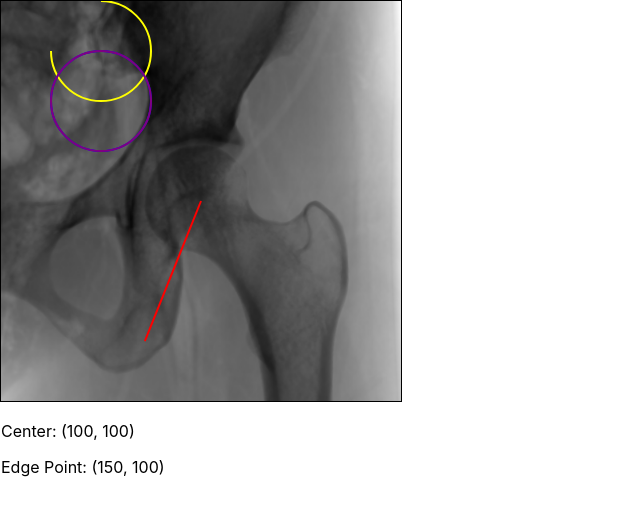
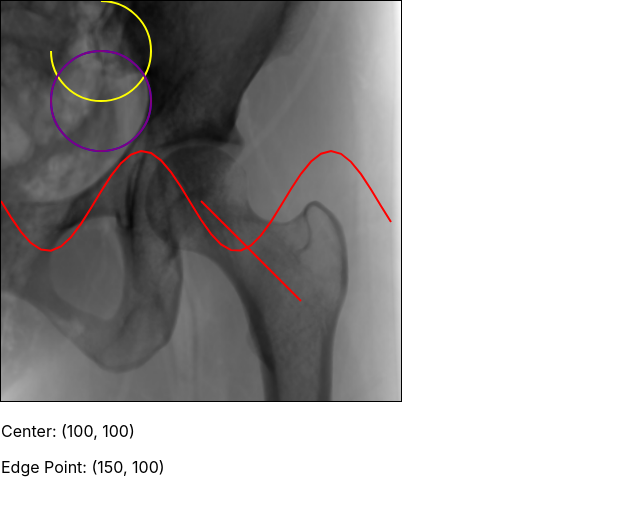
Before and after one commit to kayan9896/shapes, a React (Create React App) app in the folder shapes/: page / in a window 1280 px wide. Shown: the top 516 px of the page, without its empty margins (0-640 px from the left). Built offline with nearby package versions, Linux system fonts and the light colour scheme.

Commit message:
extend line to curve

```diff
--- a/shapes/src/App.js
+++ b/shapes/src/App.js
@@ -20,6 +20,12 @@ const App = () => {
     [100, 50],   // Co-vertex
     [150, 100]   // Second vertex
   ];
+
+  const sinPoints = [];
+  for (let x = 0; x < squareSize; x += 10) {
+    const y = squareSize/2 + Math.sin(x/30) * 50;
+    sinPoints.push([x, y]);
+  }
 
   const handleCenterChange = useCallback((newCenter) => {
     setcCenter(newCenter);
@@ -58,12 +64,12 @@ const App = () => {
         <Ellipse ellipse={ellipsePoints} />
         <Line
           squareSize={squareSize}
-          initialCenter={{ x: squareSize / 2, y: squareSize / 2 }}
-          initialRandomPoint={{
-            x: Math.random() * squareSize,
-            y: Math.random() * squareSize
-          }}
+          points={[[200,200],[300,300]]}
         />
+        <Line
+        squareSize={squareSize}
+        points={sinPoints}
+      />
       </div>
       <div>
         <p>Center: ({ccenter[0]}, {ccenter[1]})</p>
--- a/shapes/src/Line.js
+++ b/shapes/src/Line.js
@@ -1,19 +1,18 @@
 import React, { useState, useRef, useEffect } from 'react';
 
-const Line = ({ squareSize, initialCenter, initialRandomPoint }) => {
-  const [center, setCenter] = useState(initialCenter);
-  const [randomPoint, setRandomPoint] = useState(initialRandomPoint);
+const Line = ({ squareSize, points }) => {
+  const [curvePoints, setCurvePoints] = useState(points);
   const [showDots, setShowDots] = useState(false);
-  const [activeDot, setActiveDot] = useState(null);
+  const [activeDotIndex, setActiveDotIndex] = useState(null);
+  const [isMouseDown, setIsMouseDown] = useState(false);
   const [dragLine, setDragLine] = useState(false);
-  const [isMouseDown, setIsMouseDown] = useState(false);
   const lineRef = useRef(null);
 
-  const HIT_TOLERANCE = 5;
+  const HIT_TOLERANCE = 10;
 
   useEffect(() => {
     const handleClickOutside = (e) => {
-      if (!lineRef.current.contains(e.target) && !e.target.classList.contains('draggable-dot')) {
+      if (lineRef.current && !lineRef.current.contains(e.target)) {
         setShowDots(false);
       }
     };
@@ -26,33 +25,30 @@ const Line = ({ squareSize, initialCenter, initialRandomPoint }) => {
     const handleGlobalMove = (e) => {
       if (!isMouseDown) return;
 
-      const rect = lineRef.current.ownerSVGElement.getBoundingClientRect();
+      const rect = lineRef.current.getBoundingClientRect();
       const clientX = e.touches ? e.touches[0].clientX : e.clientX;
       const clientY = e.touches ? e.touches[0].clientY : e.clientY;
       const x = Math.min(Math.max(0, clientX - rect.left), squareSize);
       const y = Math.min(Math.max(0, clientY - rect.top), squareSize);
 
-      if (activeDot === 'center') {
-        setCenter({ x, y });
-      } else if (activeDot === 'random') {
-        setRandomPoint({ x, y });
+      if (activeDotIndex !== null) {
+        const newPoints = [...curvePoints];
+        newPoints[activeDotIndex] = [x, y];
+        setCurvePoints(newPoints);
       } else if (dragLine) {
         const dx = x - dragLine.startX;
         const dy = y - dragLine.startY;
 
-        setCenter({
-          x: Math.min(Math.max(0, dragLine.originalCenter.x + dx), squareSize),
-          y: Math.min(Math.max(0, dragLine.originalCenter.y + dy), squareSize)
-        });
-        setRandomPoint({
-          x: Math.min(Math.max(0, dragLine.originalRandom.x + dx), squareSize),
-          y: Math.min(Math.max(0, dragLine.originalRandom.y + dy), squareSize)
-        });
+        const newPoints = dragLine.originalPoints.map(point => [
+          Math.min(Math.max(0, point[0] + dx), squareSize),
+          Math.min(Math.max(0, point[1] + dy), squareSize)
+        ]);
+        setCurvePoints(newPoints);
       }
     };
 
     const handleGlobalEnd = () => {
-      setActiveDot(null);
+      setActiveDotIndex(null);
       setDragLine(false);
       setIsMouseDown(false);
     };
@@ -68,26 +64,27 @@ const Line = ({ squareSize, initialCenter, initialRandomPoint }) => {
       window.removeEventListener('touchmove', handleGlobalMove);
       window.removeEventListener('touchend', handleGlobalEnd);
     };
-  }, [isMouseDown, activeDot, dragLine, squareSize]);
+  }, [isMouseDown, activeDotIndex, dragLine, curvePoints, squareSize]);
 
-  const handleDotMouseDown = (e, dotType) => {
+  const handleDotMouseDown = (e, index) => {
     e.preventDefault();
     e.stopPropagation();
-    setActiveDot(dotType);
+    setActiveDotIndex(index);
     setIsMouseDown(true);
+    setShowDots(true);
   };
 
   const handleLineMouseDown = (e) => {
     e.preventDefault();
-    const rect = lineRef.current.ownerSVGElement.getBoundingClientRect();
+    e.stopPropagation();
+    const rect = lineRef.current.getBoundingClientRect();
     const mouseX = e.clientX - rect.left;
     const mouseY = e.clientY - rect.top;
 
     setDragLine({
       startX: mouseX,
       startY: mouseY,
-      originalCenter: { ...center },
-      originalRandom: { ...randomPoint }
+      originalPoints: [...curvePoints]
     });
     setIsMouseDown(true);
     setShowDots(true);
@@ -96,92 +93,70 @@ const Line = ({ squareSize, initialCenter, initialRandomPoint }) => {
   const handleTouchStart = (e) => {
     e.preventDefault();
     const touch = e.touches[0];
-    const rect = lineRef.current.ownerSVGElement.getBoundingClientRect();
+    const rect = lineRef.current.getBoundingClientRect();
     const touchX = touch.clientX - rect.left;
     const touchY = touch.clientY - rect.top;
 
-    if (e.target.classList.contains('draggable-dot')) {
-      const dotType = e.target.getAttribute('data-dot-type');
-      setActiveDot(dotType);
-    } else {
-      setDragLine({
-        startX: touchX,
-        startY: touchY,
-        originalCenter: { ...center },
-        originalRandom: { ...randomPoint }
-      });
-    }
+    setDragLine({
+      startX: touchX,
+      startY: touchY,
+      originalPoints: [...curvePoints]
+    });
     setIsMouseDown(true);
     setShowDots(true);
   };
 
-  const dotStyle = (active) => ({
-    width: active ? '20px' : '10px',
-    height: active ? '20px' : '10px',
-    backgroundColor: active ? 'transparent' : 'red',
-    border: '2px solid red',
-    borderRadius: '50%',
-    position: 'absolute',
-    cursor: 'move',
-    display: showDots ? 'block' : 'none'
-  });
-
   return (
     <>
       <svg
+        ref={lineRef}
         width={squareSize}
         height={squareSize}
         style={{ position: 'absolute', top: 0, left: 0 }}
+
       >
-        <line
-            ref={lineRef}
-            x1={center.x}
-            y1={center.y}
-            x2={randomPoint.x}
-            y2={randomPoint.y}
-            stroke="transparent"
-            strokeWidth={HIT_TOLERANCE * 2}
-            style={{ cursor: 'move', pointerEvents: 'auto' }}
-            onMouseDown={handleLineMouseDown}
-            onTouchStart={handleTouchStart}
-            />
-        <line
-          x1={center.x}
-          y1={center.y}
-          x2={randomPoint.x}
-          y2={randomPoint.y}
+        {/* Invisible line for better hit detection */}
+        <path
+          d={`M ${curvePoints.map(p => `${p[0]} ${p[1]}`).join(' L ')}`}
+          stroke="transparent"
+          strokeWidth={HIT_TOLERANCE * 2}
+          fill="none"
+          style={{ cursor: 'move' }}
+          pointerEvents="auto"
+          onMouseDown={handleLineMouseDown}
+          onTouchStart={handleTouchStart}
+        />
+        {/* Visible line */}
+        <path
+          d={`M ${curvePoints.map(p => `${p[0]} ${p[1]}`).join(' L ')}`}
           stroke="red"
           strokeWidth="2"
+          fill="none"
+          pointerEvents="none"
         />
       </svg>
 
-      <div
-        className="draggable-dot"
-        data-dot-type="center"
-        style={{
-          ...dotStyle(activeDot === 'center'),
-          left: `${center.x - (activeDot === 'center' ? 10 : 5)}px`,
-          top: `${center.y - (activeDot === 'center' ? 10 : 5)}px`,
-          touchAction: 'none',
-          pointerEvents:"visible"
-        }}
-        onMouseDown={(e) => handleDotMouseDown(e, 'center')}
-        onTouchStart={(e) => handleTouchStart(e)}
-      />
-
-      <div
-        className="draggable-dot"
-        data-dot-type="random"
-        style={{
-          ...dotStyle(activeDot === 'random'),
-          left: `${randomPoint.x - (activeDot === 'random' ? 10 : 5)}px`,
-          top: `${randomPoint.y - (activeDot === 'random' ? 10 : 5)}px`,
-          touchAction: 'none',
-          pointerEvents:"visible"
-        }}
-        onMouseDown={(e) => handleDotMouseDown(e, 'random')}
-        onTouchStart={(e) => handleTouchStart(e)}
-      />
+      {showDots && curvePoints.map((point, index) => (
+        <div
+          key={index}
+          className="draggable-dot"
+          style={{
+            width: activeDotIndex === index ? '20px' : '10px',
+            height: activeDotIndex === index ? '20px' : '10px',
+            backgroundColor: activeDotIndex === index ? 'transparent' : 'red',
+            border: '2px solid red',
+            borderRadius: '50%',
+            position: 'absolute',
+            cursor: 'move',
+            left: `${point[0] - (activeDotIndex === index ? 10 : 5)}px`,
+            top: `${point[1] - (activeDotIndex === index ? 10 : 5)}px`,
+            touchAction: 'none',
+            pointerEvents: "auto",
+            zIndex: 10
+          }}
+          onMouseDown={(e) => handleDotMouseDown(e, index)}
+        />
+      ))}
     </>
   );
 };
```
